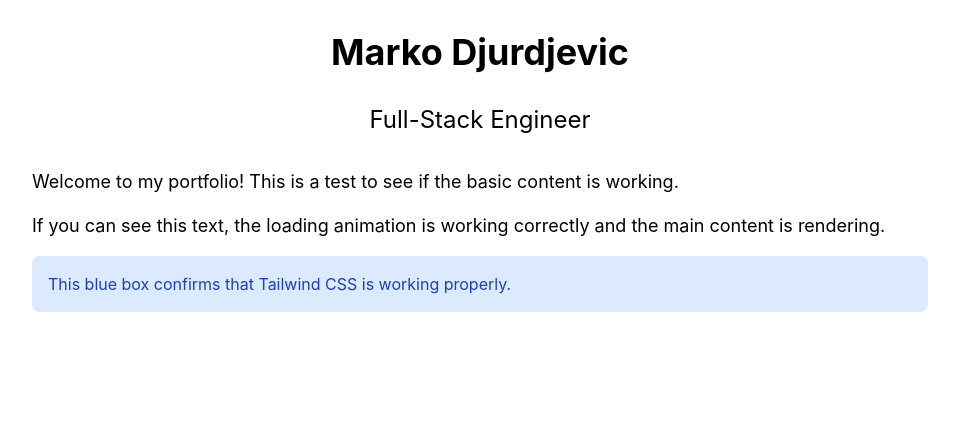
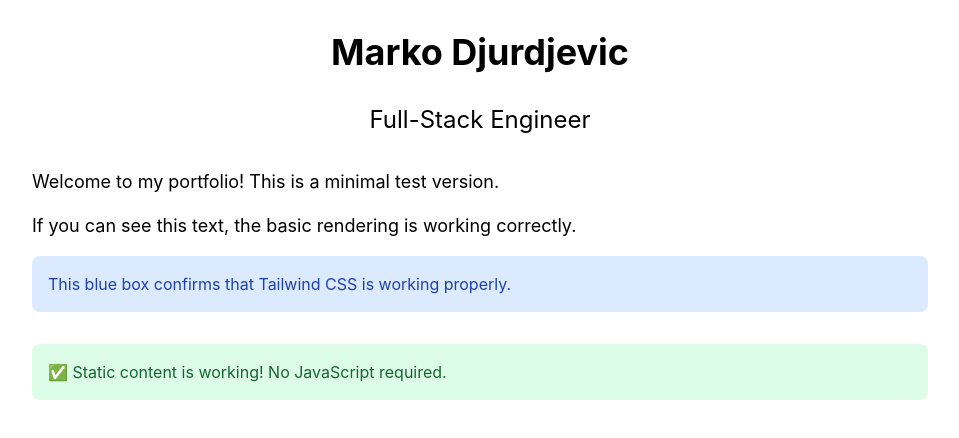
Before and after one commit to marko-0925/portfolio, a Next.js app: page / in a window 1280 px wide. Shown: the top 438 px of the page, without its empty margins (160-1119 px from the left). Built offline with nearby package versions, Linux system fonts and the light colour scheme.

Commit message:
Create completely static version to test basic rendering

```diff
--- a/app/page.tsx
+++ b/app/page.tsx
@@ -1,69 +1,26 @@
-'use client'
-
-import { useState, useEffect } from 'react'
-import { motion, AnimatePresence } from 'framer-motion'
-import LoadingAnimation from '../components/LoadingAnimation'
-import './globals.css'
-
 export default function Home() {
-  const [isLoading, setIsLoading] = useState(true)
-
-  const handleLoadingComplete = () => {
-    console.log('Loading complete called')
-    setIsLoading(false)
-  }
-
-  // Fallback: automatically hide loading after 3 seconds
-  useEffect(() => {
-    const fallbackTimer = setTimeout(() => {
-      console.log('Fallback timer triggered')
-      setIsLoading(false)
-    }, 3000)
-
-    return () => clearTimeout(fallbackTimer)
-  }, [])
-
-  // Debug logging
-  useEffect(() => {
-    console.log('isLoading state:', isLoading)
-  }, [isLoading])
-
   return (
-    <>
-      <AnimatePresence mode="wait">
-        {isLoading && (
-          <LoadingAnimation onComplete={handleLoadingComplete} />
-        )}
-      </AnimatePresence>
-
-      <AnimatePresence>
-        {!isLoading && (
-          <motion.main
-            className="min-h-screen relative bg-white text-black"
-            initial={{ opacity: 0 }}
-            animate={{ opacity: 1 }}
-            transition={{ duration: 0.8, ease: [0.25, 0.46, 0.45, 0.94] }}
-          >
-            <div className="p-8">
+    <div className="min-h-screen bg-white text-black p-8">
       <h1 className="text-4xl font-bold text-center mb-8">Marko Djurdjevic</h1>
       <h2 className="text-2xl text-center mb-8">Full-Stack Engineer</h2>
       <div className="max-w-4xl mx-auto">
         <p className="text-lg mb-4">
-                  Welcome to my portfolio! This is a test to see if the basic content is working.
+          Welcome to my portfolio! This is a minimal test version.
         </p>
         <p className="text-lg mb-4">
-                  If you can see this text, the loading animation is working correctly and the main content is rendering.
+          If you can see this text, the basic rendering is working correctly.
         </p>
         <div className="bg-blue-100 p-4 rounded-lg">
           <p className="text-blue-800">
             This blue box confirms that Tailwind CSS is working properly.
           </p>
         </div>
+        <div className="mt-8 p-4 bg-green-100 rounded-lg">
+          <p className="text-green-800">
+            ✅ Static content is working! No JavaScript required.
+          </p>
         </div>
       </div>
-          </motion.main>
-        )}
-      </AnimatePresence>
-    </>
+    </div>
   )
 }
```
Also changed, not shown: 4 other files (tests, documents, lock files or other folders). Lines whose indentation alone changed are shown as unchanged.
